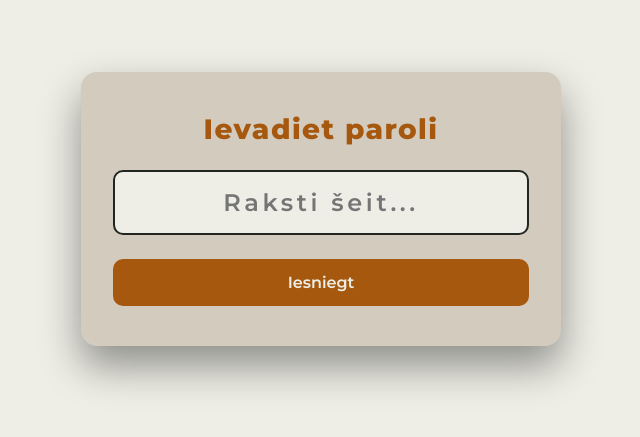
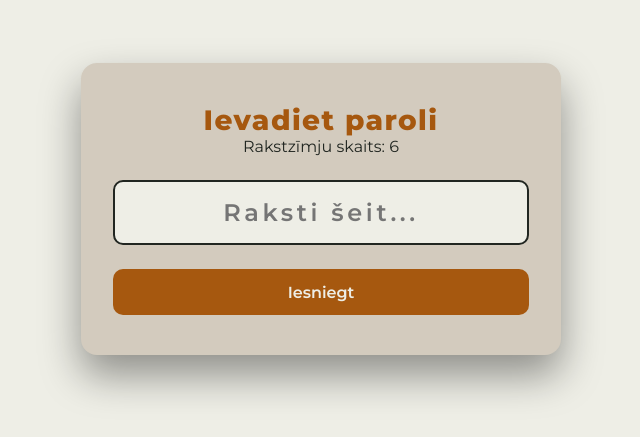
Before and after one commit to Misyip/bjc-decoder, a plain HTML site: page index.html in a window 1280 px wide. Shown: the part 191-628 px from the top of the page, without its empty margins (319-959 px from the left). Drawn offline with Linux system fonts and the light colour scheme.

Commit message:
Added password length counter

```diff
--- a/index.html
+++ b/index.html
@@ -12,7 +12,10 @@
 <body>
 
   <div class="container" id="gameWindow">
-    <h1>Ievadiet paroli</h1>
+    <div class="header-group">
+      <h1>Ievadiet paroli</h1>
+      <p class="password-length" id="passwordLength"></p>
+    </div>
     <div class="input-wrapper">
       <input type="text" id="passwordInput" autocomplete="off" spellcheck="false" placeholder="Raksti šeit..." />
       <div class="input-display" id="inputDisplay"></div>
@@ -28,6 +31,7 @@
     const SECRET_KEYWORD = "Zvīņas"; // Case-insensitive target password
 
     const passwordInput = document.getElementById('passwordInput');
+    const passwordLengthEl = document.getElementById('passwordLength');
     const inputDisplay = document.getElementById('inputDisplay');
     const submitBtn = document.getElementById('submitBtn');
     const gameWindow = document.getElementById('gameWindow');
@@ -35,17 +39,18 @@
 
     let isEvaluated = false;
 
-    function syncMaxLength() {
+    function syncPasswordConfig() {
       const maxChars = SECRET_KEYWORD.length;
       passwordInput.maxLength = maxChars;
+      passwordLengthEl.textContent = `Rakstzīmju skaits: ${maxChars}`;
 
       if (passwordInput.value.length > maxChars) {
         passwordInput.value = passwordInput.value.slice(0, maxChars);
       }
     }
 
-    // Automatically enforces the character limit based on SECRET_KEYWORD.length
-    syncMaxLength();
+    // Automatically enforces max length and displays current password length
+    syncPasswordConfig();
 
     function updateDisplay(evaluated = false) {
       const val = passwordInput.value;
@@ -92,7 +97,7 @@
     }
 
     passwordInput.addEventListener('input', () => {
-      syncMaxLength();
+      syncPasswordConfig();
       if (passwordInput.value.length > SECRET_KEYWORD.length) {
         passwordInput.value = passwordInput.value.slice(0, SECRET_KEYWORD.length);
       }
```
